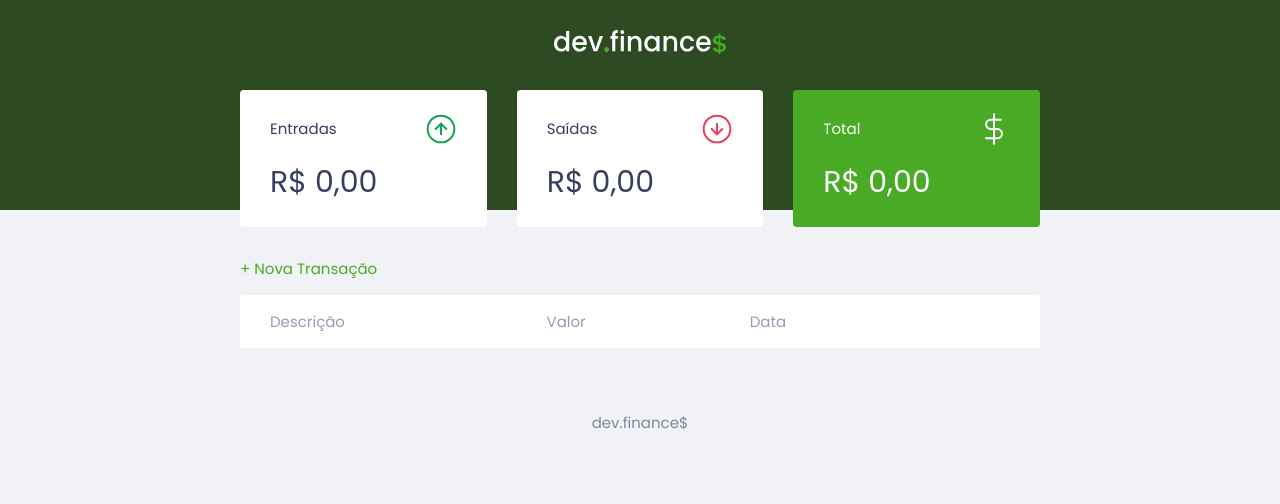
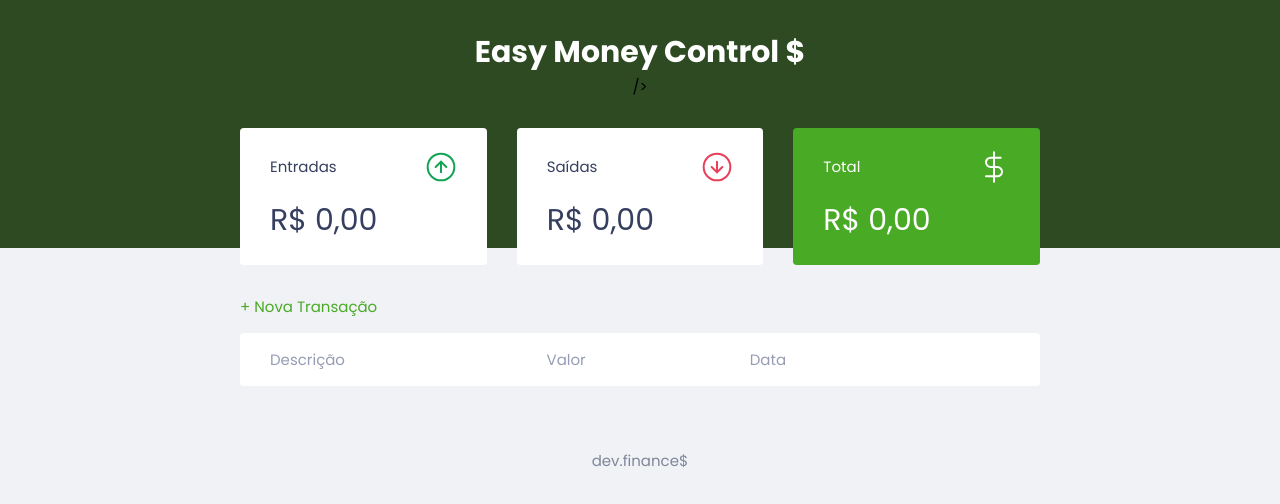
Before and after one commit to hudsonsamuelsantos/easy-money-control, a plain HTML site: page index.html in a window 1280 px wide. Drawn offline with Linux system fonts and the light colour scheme.

Commit message:
New title style

```diff
--- a/index.html
+++ b/index.html
@@ -14,7 +14,7 @@
   </head>
   <body>
     <header>
-      <img src="./assets/logo.svg" alt="Logo Dev Finance" />
+      <h1>Easy Money Control $</h1>/>
     </header>
 
     <main class="container">
--- a/style.css
+++ b/style.css
@@ -1,5 +1,6 @@
 :root {
   --dark-blue: #363f5f;
+  --white-title: #fff;
 }
 * {
   margin: 0;
@@ -27,6 +28,9 @@ body {
 .container {
   width: min(90vw, 800px);
   margin: auto;
+}
+h1 {
+  color: var(--white-title);
 }
 h2 {
   margin-top: 3.2rem;
```
